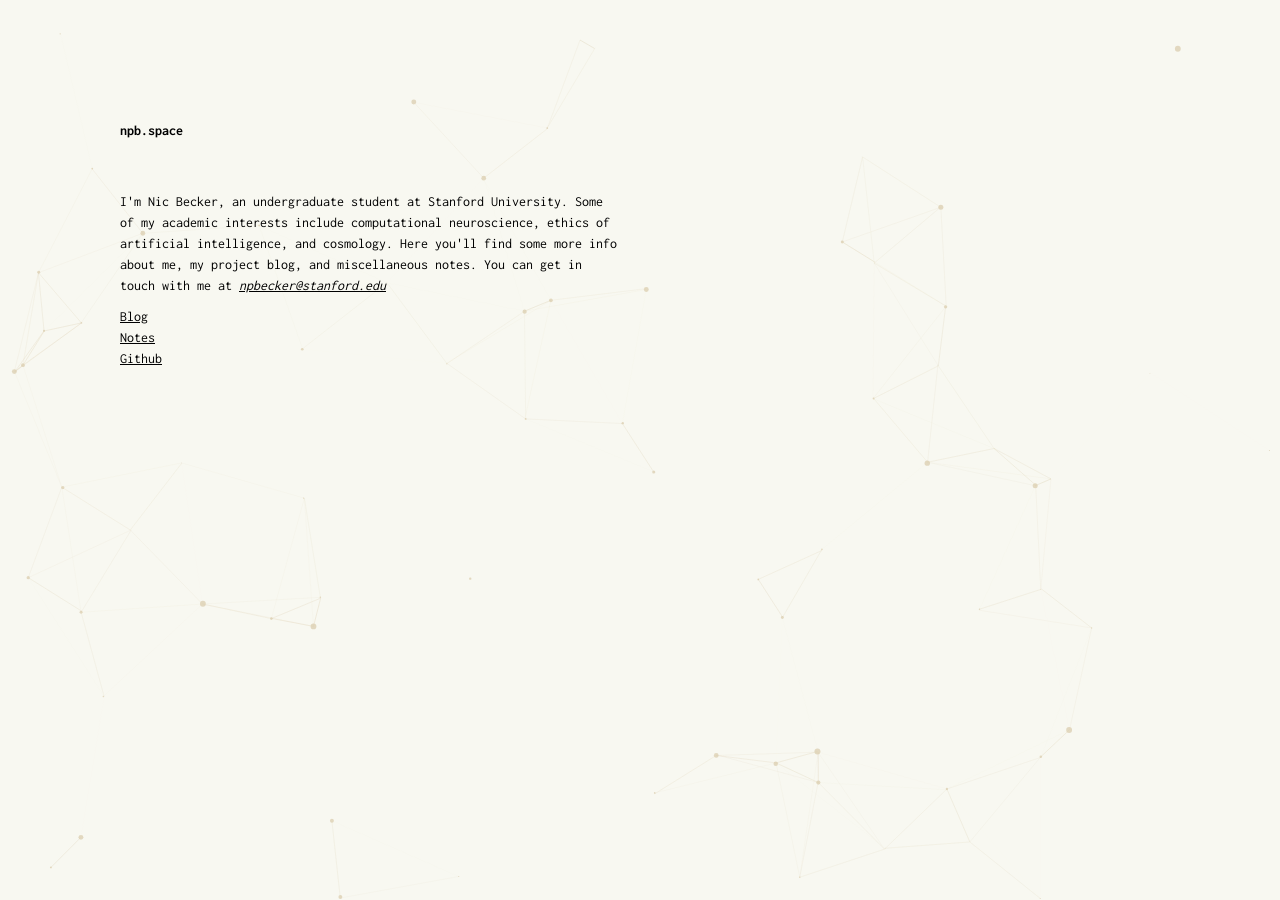
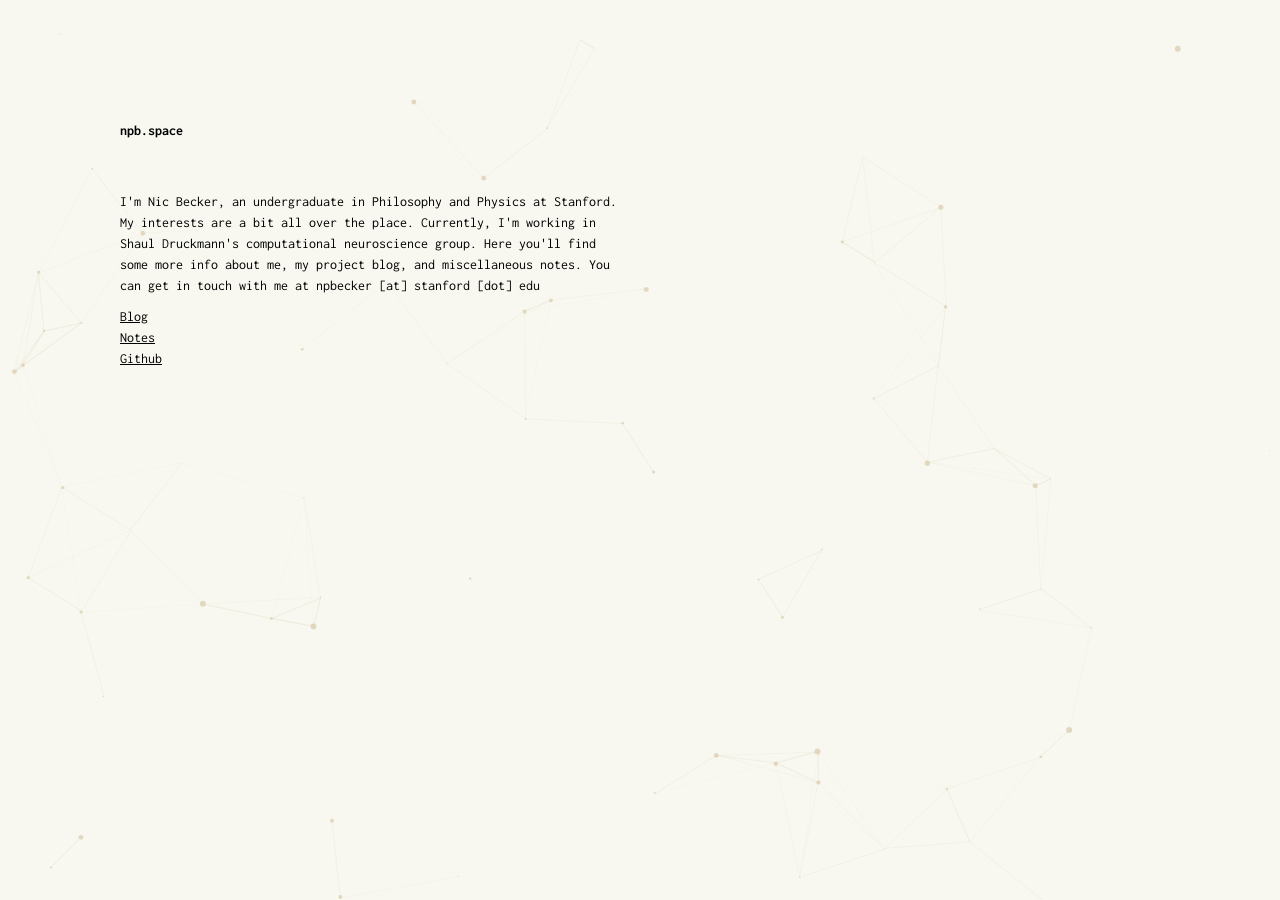
Before and after one commit to gest-alt/gest-alt.github.io, a Jekyll site: the page built from index.html, in a window 1280 px wide. Built offline with Jekyll 4.4.1, drawn with Linux system fonts in a browser that asks for light colours.

Commit message:
updated bio

```diff
--- a/_config.yml
+++ b/_config.yml
@@ -9,10 +9,10 @@ logo: "/assets/imgs/apple-touch-icon.png"
 # bio
 header: npb.space
 desc: >
-  I'm Nic Becker, an undergraduate student at Stanford University.
-  Some of my academic interests include computational neuroscience, ethics of artificial intelligence,
-  and cosmology. Here you'll find some more info about me, my project blog, and
-  miscellaneous notes. You can get in touch with me at <a href="mailto:npbecker@stanford.edu"><i>npbecker@stanford.edu</i></a>
+  I'm Nic Becker, an undergraduate in Philosophy and Physics at Stanford. My interests
+  are a bit all over the place. Currently, I'm working in Shaul Druckmann's computational
+  neuroscience group. Here you'll find some more info about me, my project blog, and
+  miscellaneous notes. You can get in touch with me at npbecker [at] stanford [dot] edu
 
 # posts
 date_format: "%Y"
```
